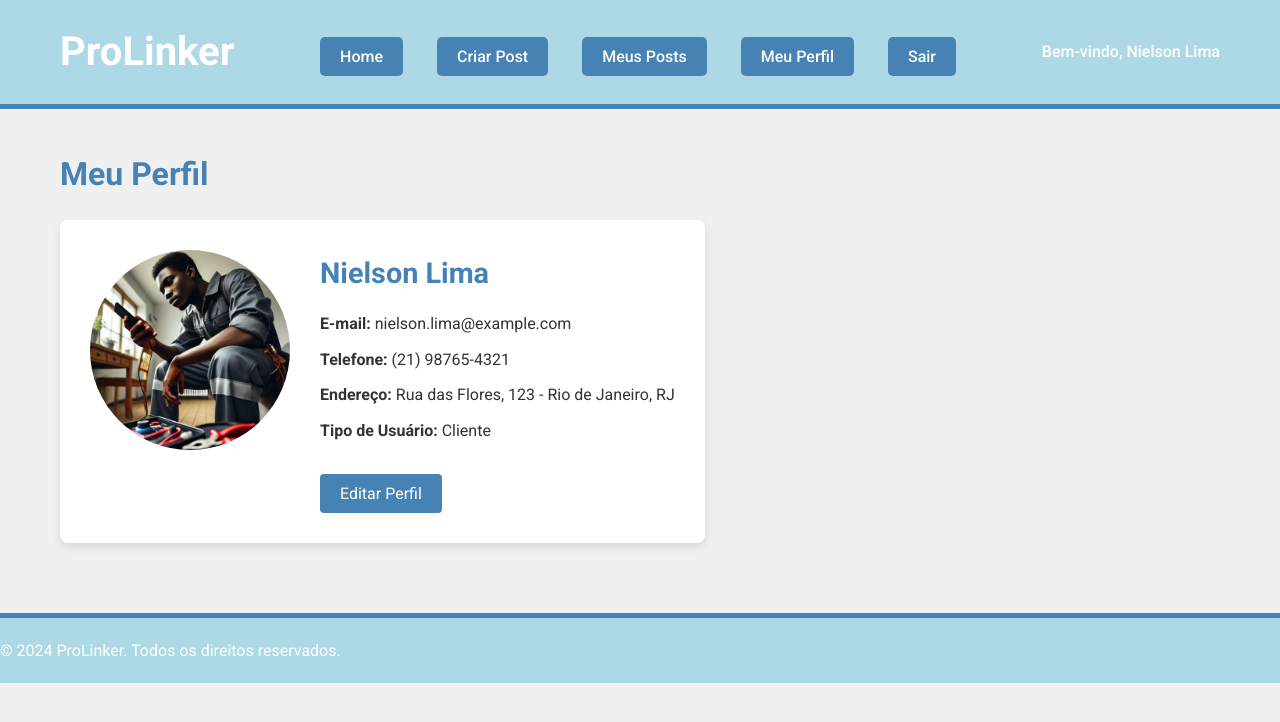
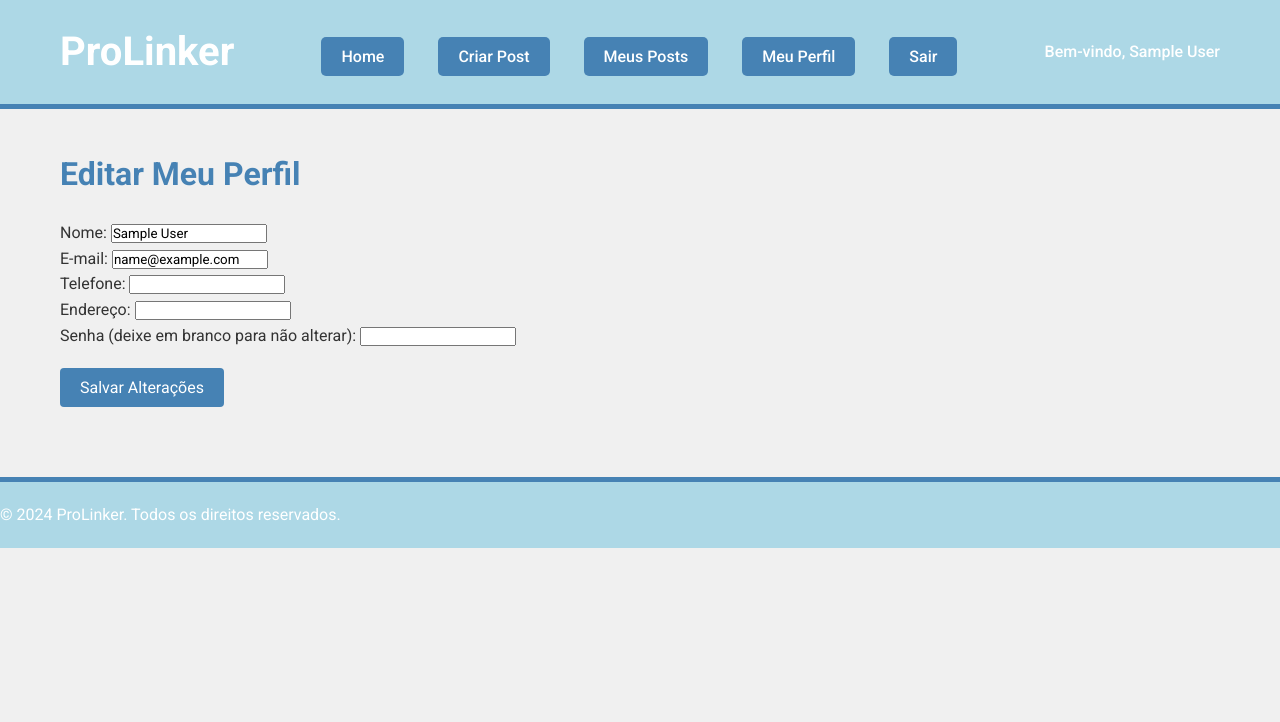
Before and after one commit to nielsondlima/Grupo-2, a PHP site: page /cliente/perfil.php in a window 1280 px wide. Shown: the top 722 px of the page. Run offline with PHP 8.4, Linux system fonts and the light colour scheme; the visitor is signed in with stand-in values (Sample User, id 1).

Commit message:
login cliente
att

```diff
--- a/cliente/perfil.php
+++ b/cliente/perfil.php
@@ -1,60 +1,131 @@
+<?php
+session_start(); // Inicia a sessão
+
+// Verifique se o usuário está logado
+if (!isset($_SESSION['id'])) {
+    header("Location: ../login.php"); // Redireciona para a página de login
+    exit();
+}
+
+// Incluindo o arquivo de conexão
+include_once('../config/db.php');
+
+// Verifique se a conexão foi estabelecida
+if (!isset($conn)) {
+    die("Erro na conexão com o banco de dados.");
+}
+
+// Obtenha o ID do usuário logado
+$id_usuario = $_SESSION['id'];
+
+// Recuperar informações do usuário
+$sql = "SELECT * FROM usuario WHERE id_usuario = ?";
+$stmt = $conn->prepare($sql);
+$stmt->bind_param("i", $id_usuario);
+$stmt->execute();
+$result = $stmt->get_result();
+
+if ($result->num_rows > 0) {
+    $usuario = $result->fetch_assoc();
+} else {
+    echo "Usuário não encontrado.";
+    exit();
+}
+
+// Lógica de logout
+if (isset($_GET['action']) && $_GET['action'] === 'logout') {
+    session_unset(); // Remove todas as variáveis de sessão
+    session_destroy(); // Destroi a sessão
+    header("Location: ../login.php"); // Redireciona para a página de login
+    exit();
+}
+
+// Atualizar informações do usuário
+if ($_SERVER['REQUEST_METHOD'] === 'POST' && isset($_POST['update'])) {
+    $nome = $conn->real_escape_string(trim($_POST['nome']));
+    $email = $conn->real_escape_string(trim($_POST['email']));
+    $celular = $conn->real_escape_string(trim($_POST['celular']));
+    $endereco = $conn->real_escape_string(trim($_POST['endereco']));
+    $senha = isset($_POST['senha']) && !empty($_POST['senha']) ? password_hash(trim($_POST['senha']), PASSWORD_DEFAULT) : $usuario['senha'];
+
+    $sql_update = "UPDATE usuario SET nome = ?, email = ?, celular = ?, endereco = ?, senha = ? WHERE id_usuario = ?";
+    $stmt_update = $conn->prepare($sql_update);
+    $stmt_update->bind_param("sssssi", $nome, $email, $celular, $endereco, $senha, $id_usuario);
+
+    if ($stmt_update->execute()) {
+        echo "<script>alert('Informações atualizadas com sucesso!');</script>";
+        // Atualize as informações do usuário na variável para refletir no formulário
+        $usuario['nome'] = $nome;
+        $usuario['email'] = $email;
+        $usuario['celular'] = $celular;
+        $usuario['endereco'] = $endereco;
+    } else {
+        echo "<script>alert('Erro ao atualizar as informações.');</script>";
+    }
+    $stmt_update->close();
+}
+
+$stmt->close();
+$conn->close();
+?>
+
 <!DOCTYPE html>
 <html lang="pt-BR">
 <head>
-    <!-- Metadados para configuração da página -->
     <meta charset="UTF-8">
     <meta name="viewport" content="width=device-width, initial-scale=1.0">
     <title>ProLinker - Perfil do Usuário</title>
-    <!-- Links para os arquivos CSS -->
     <link rel="stylesheet" href="../stylehome.css">
     <link rel="stylesheet" href="../perfil.css">
 </head>
 <body>
-    <!-- Cabeçalho da página -->
     <header>
         <div class="container">
-            <!-- Logo do site -->
             <h1>ProLinker</h1>
-            <!-- Barra de navegação -->
             <nav>
-                <!-- Links para as diferentes páginas do site -->
-                <a href="index.php">Home</a>
+                <a href="../index_logado.php">Home</a>
                 <a href="criar-post.php">Criar Post</a>
                 <a href="meus-posts.php">Meus Posts</a>
-                <a href="perfil.php">Meu Perfil</a>
-                <a href="">Sair</a>
+                <a href="perfil_cliente.php">Meu Perfil</a>
+                <a href="?action=logout">Sair</a>
             </nav>
-            <!-- Mensagem de boas-vindas ao usuário -->
             <div class="user-welcome">
-                <p>Bem-vindo, Nielson Lima</p>
+                <p>Bem-vindo, <?php echo htmlspecialchars($usuario['nome']); ?></p>
             </div>
         </div>
     </header>
 
-    <!-- Conteúdo principal da página -->
     <main class="container">
-        <!-- Seção de perfil do usuário -->
         <section id="perfil">
-            <h2>Meu Perfil</h2>
-            <!-- Container para informações do perfil -->
-            <div class="perfil-content">
-                <!-- Imagem de perfil do usuário -->
-                <img src="../imgs/eletricista.jpg" alt="Foto do Perfil" class="perfil-image">
-                <!-- Informações detalhadas do perfil -->
-                <div class="perfil-info">
-                    <h3>Nielson Lima</h3>
-                    <p><strong>E-mail:</strong> nielson.lima@example.com</p>
-                    <p><strong>Telefone:</strong> (21) 98765-4321</p>
-                    <p><strong>Endereço:</strong> Rua das Flores, 123 - Rio de Janeiro, RJ</p>
-                    <p><strong>Tipo de Usuário:</strong> Cliente</p>
-                    <!-- Botão para editar o perfil -->
-                    <button class="edit-button">Editar Perfil</button>
+            <h2>Editar Meu Perfil</h2>
+            <form method="POST" action="" class="perfil-form">
+                <div class="form-group">
+                    <label for="nome">Nome:</label>
+                    <input type="text" name="nome" id="nome" value="<?php echo htmlspecialchars($usuario['nome']); ?>" required>
                 </div>
-            </div>
+                <div class="form-group">
+                    <label for="email">E-mail:</label>
+                    <input type="email" name="email" id="email" value="<?php echo htmlspecialchars($usuario['email']); ?>" required>
+                </div>
+                <div class="form-group">
+                    <label for="celular">Telefone:</label>
+                    <input type="text" name="celular" id="celular" value="<?php echo htmlspecialchars($usuario['celular']); ?>" required>
+                </div>
+                <div class="form-group">
+                    <label for="endereco">Endereço:</label>
+                    <input type="text" name="endereco" id="endereco" value="<?php echo htmlspecialchars($usuario['endereco']); ?>" required>
+                </div>
+                <div class="form-group">
+                    <label for="senha">Senha (deixe em branco para não alterar):</label>
+                    <input type="password" name="senha" id="senha">
+                </div>
+                <div class="form-group">
+                    <button type="submit" name="update" class="edit-button">Salvar Alterações</button>
+                </div>
+            </form>
         </section>
     </main>
 
-    <!-- Rodapé da página -->
     <footer>
         <div class="container">
             <p>&copy; 2024 ProLinker. Todos os direitos reservados.</p>
```
Also changed, not shown: index_logado.php (+5 -5 lines).
